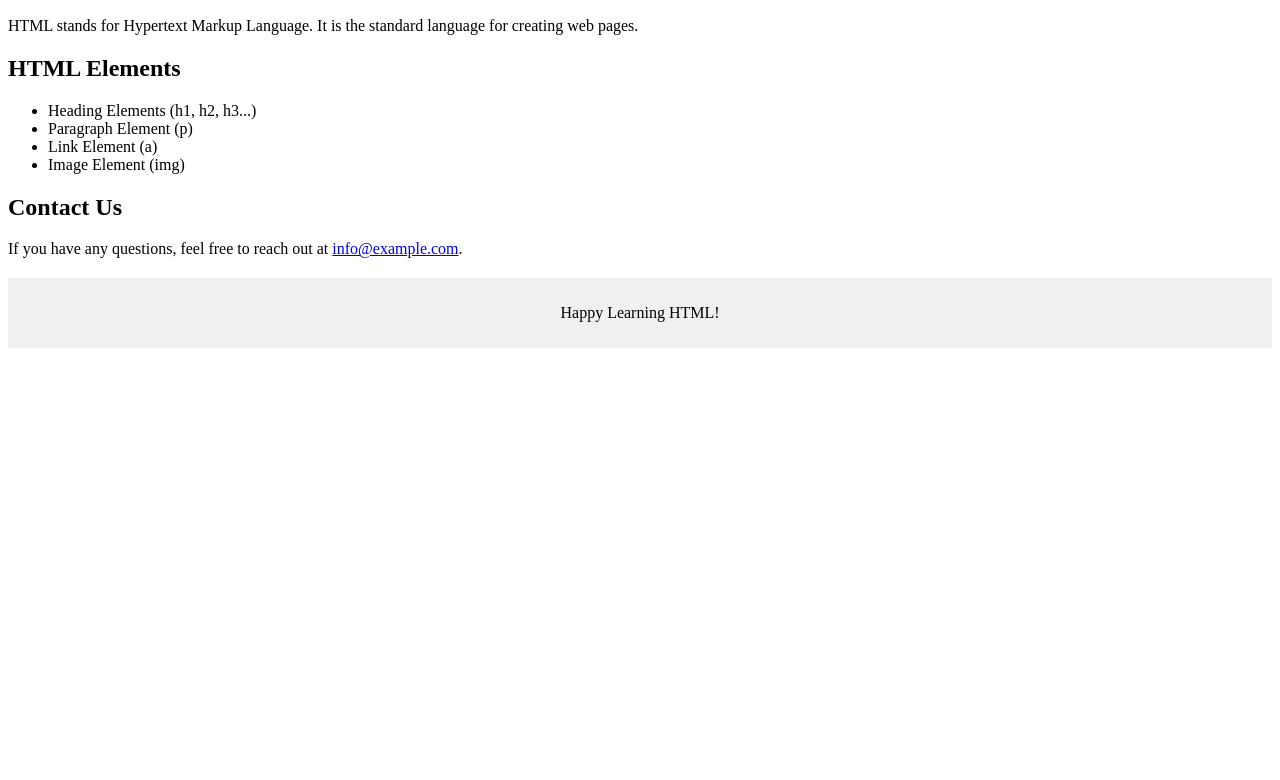
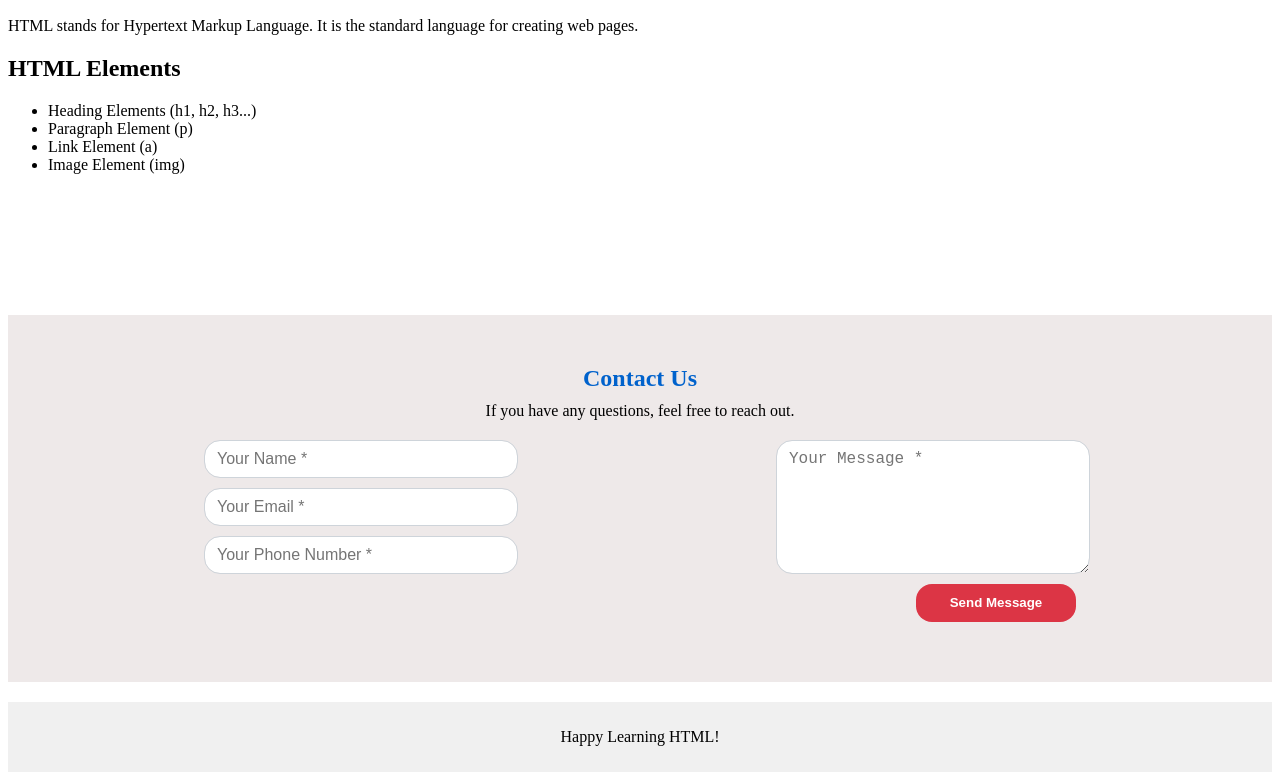
Before and after one commit to jntbatra/HTML-Basics, a plain HTML site: page index.html in a window 1280 px wide. Shown: the part 156-936 px from the top of the page. Before the commit the page ends 800 px from the top, so only its background shows below. Drawn offline with Linux system fonts and the light colour scheme.

Commit message:
create contact form

```diff
--- /dev/null
+++ b/css/style.css
@@ -0,0 +1,111 @@
+nav {
+    background-color: #333;
+    color: #fff;
+    padding: 10px;
+    text-align: center;
+}
+
+nav a {
+    color: #fff;
+    margin: 0 15px;
+    text-decoration: none;
+}
+
+nav a:hover {
+    text-decoration: underline;
+}
+
+#elements {
+    height: 240px;
+}
+
+#contact {
+    background: #eee9e9;
+    margin: 20px 0;
+}
+
+.contact-form {
+    padding: 50px;
+}
+
+.contact-form h2 {
+    margin: auto 10px;
+    text-align: center;
+    color: #0062cc;
+}
+
+.contact-form p {
+    text-align: center;
+    margin: 10px 10px 20px 10px;
+}
+
+.row {
+    display: flex;
+    flex-direction: row;
+    justify-content: space-around;
+    margin: 10px;
+}
+
+.col {
+    width: 300px;
+}
+
+.form-group {
+    margin-bottom: 10px;
+}
+
+.form-control {
+    display: block;
+    width: 96%;
+    padding: .375rem .75rem;
+    font-size: 1rem;
+    line-height: 1.5;
+    color: #495057;
+    background-color: #fff;
+    background-clip: padding-box;
+    border: 1px solid #ced4da;
+    border-radius:1rem;
+    transition: border-color .15s ease-in-out, box-shadow .15s ease-in-out;
+}
+
+.btnContact {
+    height: 38px;
+    width: 160px;
+    border: none;
+    border-radius: 1rem;
+    padding: 1.5%;
+    background: #dc3545;
+    font-weight: 600;
+    color: #fff;
+    cursor: pointer;
+    float: right;
+}
+
+.wrapMessage {
+    min-height: 120px;
+    height: 120px;
+    width: 96%;
+    resize: vertical;
+}
+
+footer {
+    text-align: center;
+    margin-top: 20px;
+    padding: 10px;
+    background-color: #f0f0f0;
+}
+
+@media (max-width: 840px) {
+    .row {
+        flex-direction: column;
+    }
+
+    .col {
+        width: 100%;
+    }
+
+    .btnContact {
+        width: 100%;
+        float: left;
+    }
+}
--- a/index.html
+++ b/index.html
@@ -5,29 +5,7 @@
     <meta http-equiv="X-UA-Compatible" content="IE=edge">
     <meta name="viewport" content="width=device-width, initial-scale=1.0">
     <title>HTML Basics</title>
-    <style>
-        /* Basic styling for the navigation bar */
-        nav {
-            background-color: #333;
-            color: #fff;
-            padding: 10px;
-            text-align: center;
-        }
-        nav a {
-            color: #fff;
-            margin: 0 15px;
-            text-decoration: none;
-        }
-        nav a:hover {
-            text-decoration: underline;
-        }
-        footer {
-            text-align: center;
-            margin-top: 20px;
-            padding: 10px;
-            background-color: #f0f0f0;
-        }
-    </style>
+    <link rel="stylesheet" href="./css/style.css">
 </head>
 <body>
     <header>
@@ -56,8 +34,31 @@
         </section>
 
         <section id="contact">
-            <h2>Contact Us</h2>
-            <p>If you have any questions, feel free to reach out at <a href="mailto:info@example.com">info@example.com</a>.</p>
+            <form class="contact-form" method="post">
+                <h2>Contact Us</h2>
+                <p>If you have any questions, feel free to reach out.</p>
+                <div class="row">
+                    <div class="col">
+                        <div class="form-group">
+                            <input type="text" name="txtName" class="form-control" placeholder="Your Name *" value="" />
+                        </div>
+                        <div class="form-group">
+                            <input type="text" name="txtEmail" class="form-control" placeholder="Your Email *" value="" />
+                        </div>
+                        <div class="form-group">
+                            <input type="text" name="txtPhone" class="form-control" placeholder="Your Phone Number *" value="" />
+                        </div>
+                    </div>
+                    <div class="col">
+                        <div class="form-group">
+                            <textarea name="txtMsg" class="form-control wrapMessage" placeholder="Your Message *"></textarea>
+                        </div>
+                        <div class="form-group">
+                            <input type="submit" name="btnSubmit" class="btnContact" value="Send Message" />
+                        </div>
+                    </div>
+                </div>
+            </form>
         </section>
     </main>
 
```
